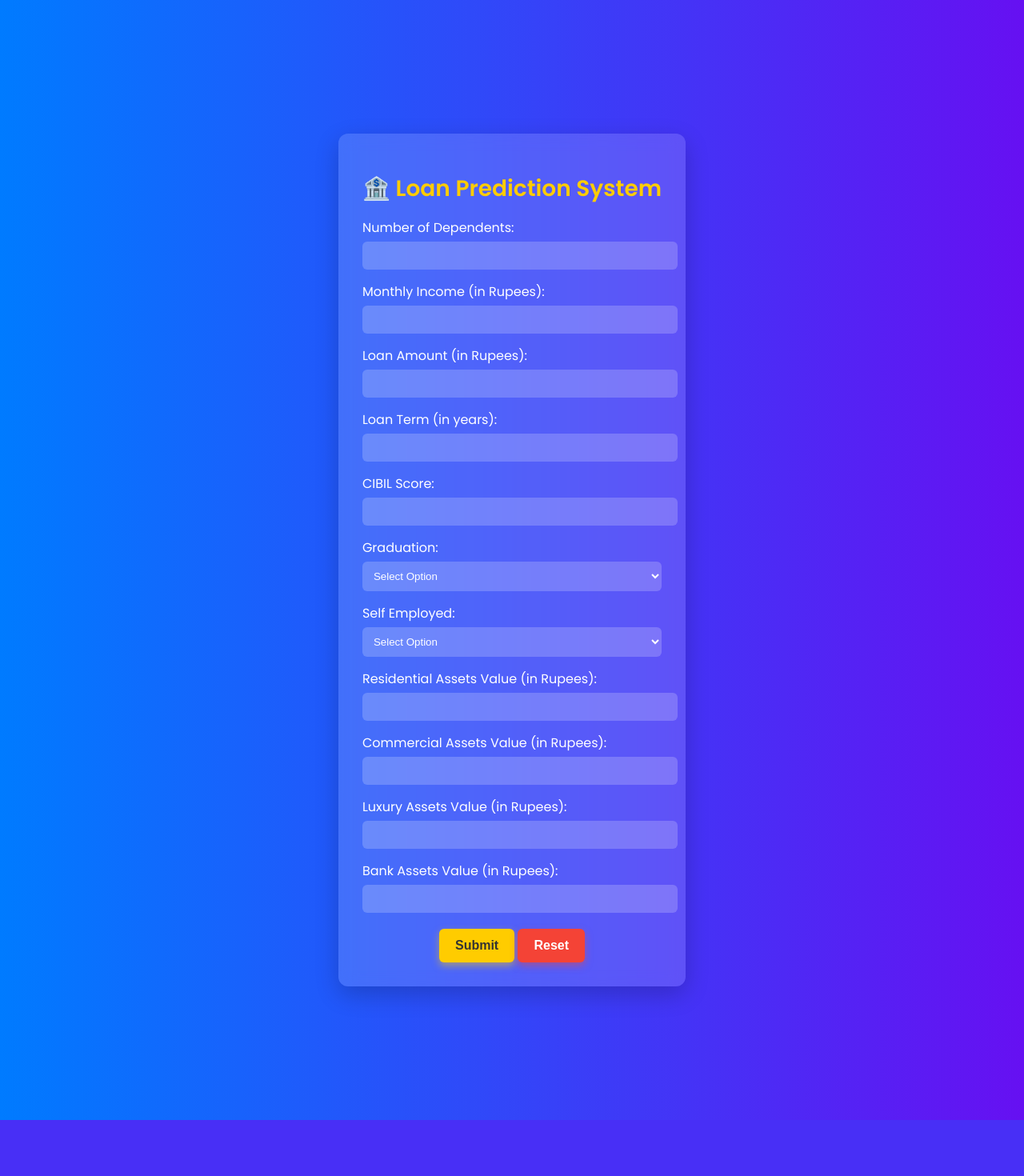
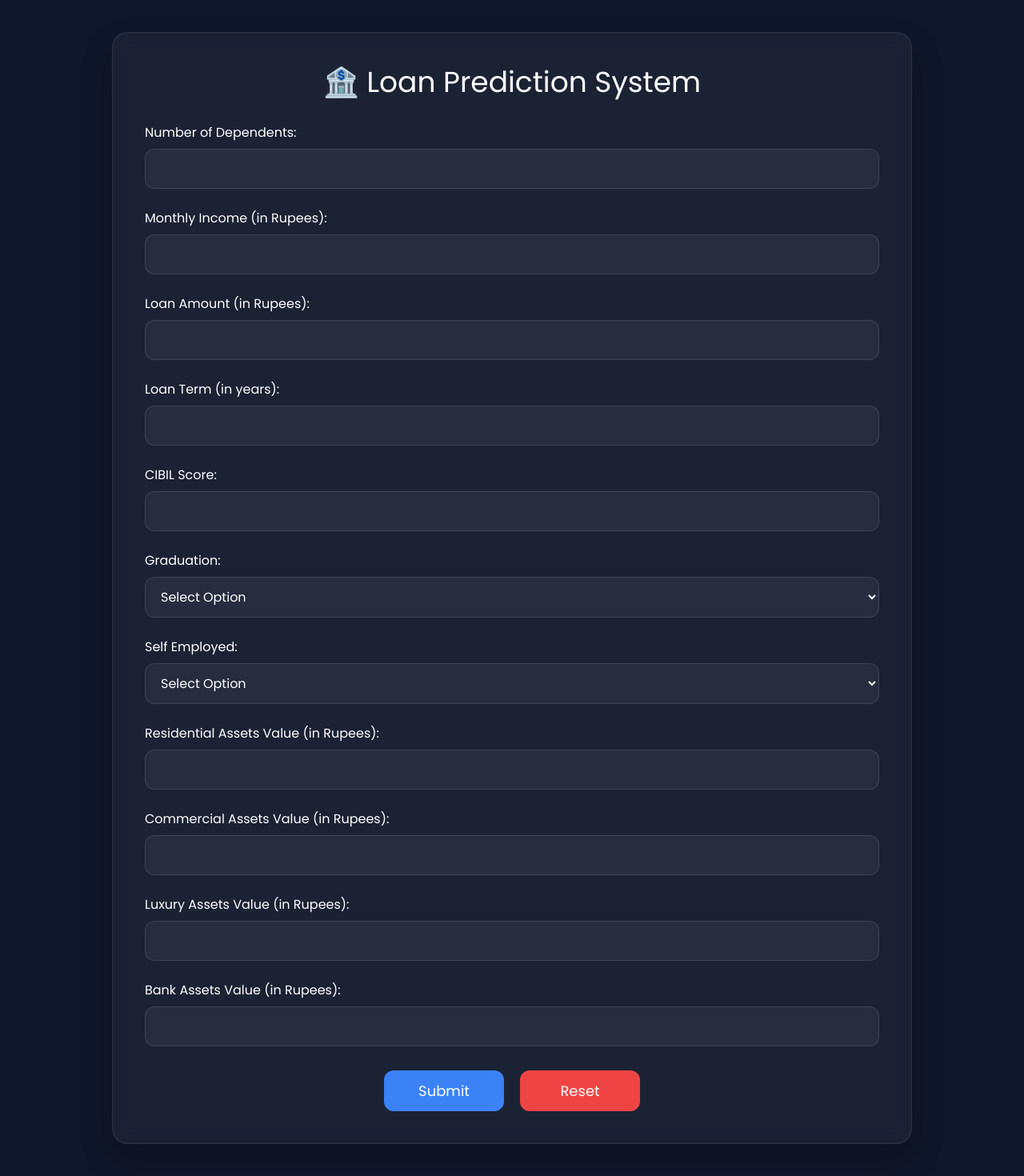
Before and after one commit to SrinivasaReddy-Avuluri/Loan_Approval_prediction, a Flask app: page /predict in a window 1280 px wide. Shown: the whole page at 80% size. Before the commit the page ends 1400 px from the top, so only its background shows below. Run offline with Flask 3, Linux system fonts and the light colour scheme; parts of the project's set-up code (start-up, migrations or seed data) failed here and were passed over.

Commit message:
updating frontend

```diff
--- a/templates/loan_prediction.html
+++ b/templates/loan_prediction.html
@@ -5,97 +5,119 @@
     <meta name="viewport" content="width=device-width, initial-scale=1.0">
     <title>Loan Prediction System</title>
 
-    <!-- Google Fonts -->
+    <link href="https://cdn.jsdelivr.net/npm/bootstrap@5.3.0/dist/css/bootstrap.min.css" rel="stylesheet">
     <link href="https://fonts.googleapis.com/css2?family=Poppins:wght@300;400;600&display=swap" rel="stylesheet">
 
     <style>
         body {
             font-family: 'Poppins', sans-serif;
-            background: linear-gradient(to right, #007bff, #6610f2);
-            display: flex;
-            align-items: center;
-            justify-content: center;
-            height: 170vh;
+            background: #0f172a;
+            min-height: 100vh;
             margin: 0;
-            padding: 20px;
+            padding: 40px 20px;
             color: #fff;
+            position: relative;
+        }
+        .animated-background {
+            position: fixed;
+            top: 0;
+            left: 0;
+            width: 100%;
+            height: 100%;
+            z-index: 0;
+            background: linear-gradient(45deg, #0f172a, #1e293b, #334155);
+            background-size: 400% 400%;
+            animation: gradientBG 15s ease infinite;
+        }
+        @keyframes gradientBG {
+            0% {
+                background-position: 0% 50%;
+            }
+            50% {
+                background-position: 100% 50%;
+            }
+            100% {
+                background-position: 0% 50%;
+            }
         }
         .container1 {
-            max-width: 900px;
-            background: rgba(255, 255, 255, 0.15);
-            padding: 30px;
-            border-radius: 12px;
-            box-shadow: 0 10px 30px rgba(0, 0, 0, 0.2);
+            max-width: 1000px;
+            margin: 0 auto;
+            background: rgba(255, 255, 255, 0.05);
+            padding: 40px;
+            border-radius: 20px;
+            box-shadow: 0 20px 40px rgba(0, 0, 0, 0.2);
             backdrop-filter: blur(10px);
-            transition: transform 0.3s ease-in-out;
+            border: 1px solid rgba(255, 255, 255, 0.1);
+            position: relative;
+            z-index: 1;
         }
         h1 {
             text-align: center;
-            color: #ffcc00;
-            font-size: 28px;
-            font-weight: bold;
-            margin-bottom: 15px;
-            position: relative;
-            z-index: 10;
+            font-size: 36px;
+            margin-bottom: 30px;
+            color: #fff;
         }
         .form-group {
-            margin-bottom: 15px;
+            margin-bottom: 25px;
+            position: relative;
+            z-index: 2;
         }
         label {
             display: block;
             font-weight: 500;
             color: #fff;
-            margin-bottom: 5px;
+            margin-bottom: 8px;
+            font-size: 16px;
         }
         input, select {
             width: 100%;
-            padding: 10px;
-            border: none;
-            border-radius: 6px;
-            background: rgba(255, 255, 255, 0.2);
+            padding: 12px 15px;
+            border: 1px solid rgba(255, 255, 255, 0.1);
+            border-radius: 12px;
+            background: rgba(255, 255, 255, 0.05);
             color: #fff;
+            font-size: 16px;
+            transition: all 0.3s ease;
+        }
+        input:focus, select:focus {
+            border-color: #3b82f6;
+            background: rgba(255, 255, 255, 0.08);
+            box-shadow: 0 0 15px rgba(59, 130, 246, 0.2);
             outline: none;
         }
-        input::placeholder {
-            color: #ddd;
+        select option {
+            background-color: #1e293b;
+            color: #fff;
         }
-
-        /* Fix dropdown option visibility */
-        select option {
-            background-color: #fff;
-            color: #333;
+        .button-group {
+            margin-top: 30px;
+            text-align: center;
+            display: flex;
+            gap: 20px;
+            justify-content: center;
         }
-
-        .button-group {
-            margin-top: 20px;
-            text-align: center;
+        .btn-predict {
+            background: #3b82f6;
+            color: white;
+            font-size: 18px;
+            padding: 12px 30px;
+            border: none;
+            border-radius: 12px;
+            min-width: 150px;
+            transition: all 0.3s ease;
         }
-        button {
-            padding: 12px 20px;
-            border: none;
-            border-radius: 6px;
-            cursor: pointer;
-            font-size: 16px;
-            font-weight: bold;
-            transition: all 0.3s ease-in-out;
-        }
-        #submit {
-            background-color: #ffcc00;
-            color: #333;
-            box-shadow: 0px 4px 10px rgba(255, 204, 0, 0.5);
-        }
-        #submit:hover {
-            background-color: #ffdd44;
-            box-shadow: 0px 6px 15px rgba(255, 204, 0, 0.6);
+        .btn-predict:hover {
+            background: #2563eb;
+            transform: translateY(-3px);
+            box-shadow: 0 10px 20px rgba(59, 130, 246, 0.2);
         }
         #reset {
-            background-color: #f44336;
-            color: white;
-            box-shadow: 0px 4px 10px rgba(244, 67, 54, 0.5);
+            background: #ef4444;
         }
         #reset:hover {
-            background-color: #ff5c5c;
-            box-shadow: 0px 6px 15px rgba(244, 67, 54, 0.6);
+            background: #dc2626;
+            box-shadow: 0 10px 20px rgba(239, 68, 68, 0.2);
         }
     </style>
 </head>
@@ -167,8 +189,8 @@
             </div>
 
             <div class="button-group">
-                <button type="submit" id="submit">Submit</button>
-                <button type="reset" id="reset">Reset</button>
+                <button class="btn btn-predict" type="submit" id="submit">Submit</button>
+                <button class="btn btn-predict" type="reset" id="reset">Reset</button>
             </div>
         </form>
     </div>
```
Also changed, not shown: templates/home.html (+53 -25 lines), templates/result_view.html (+69 -43 lines).
